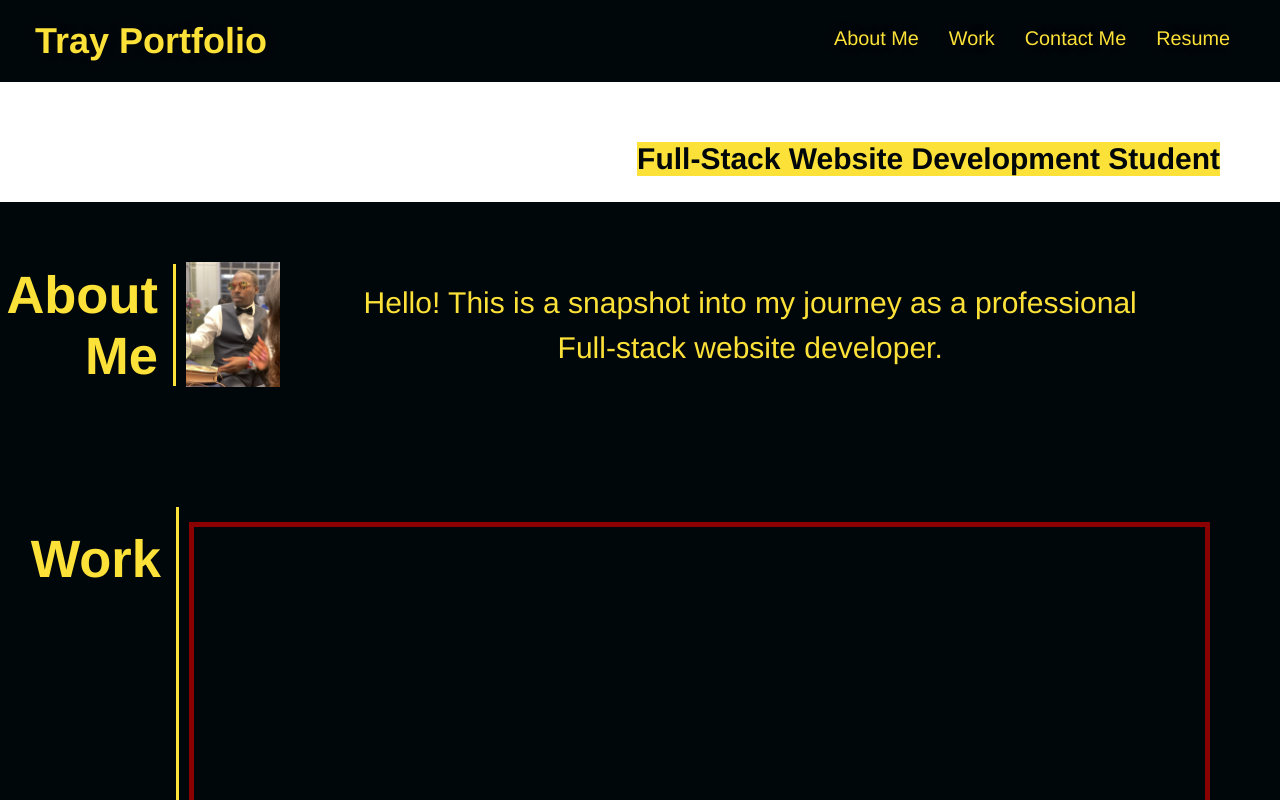
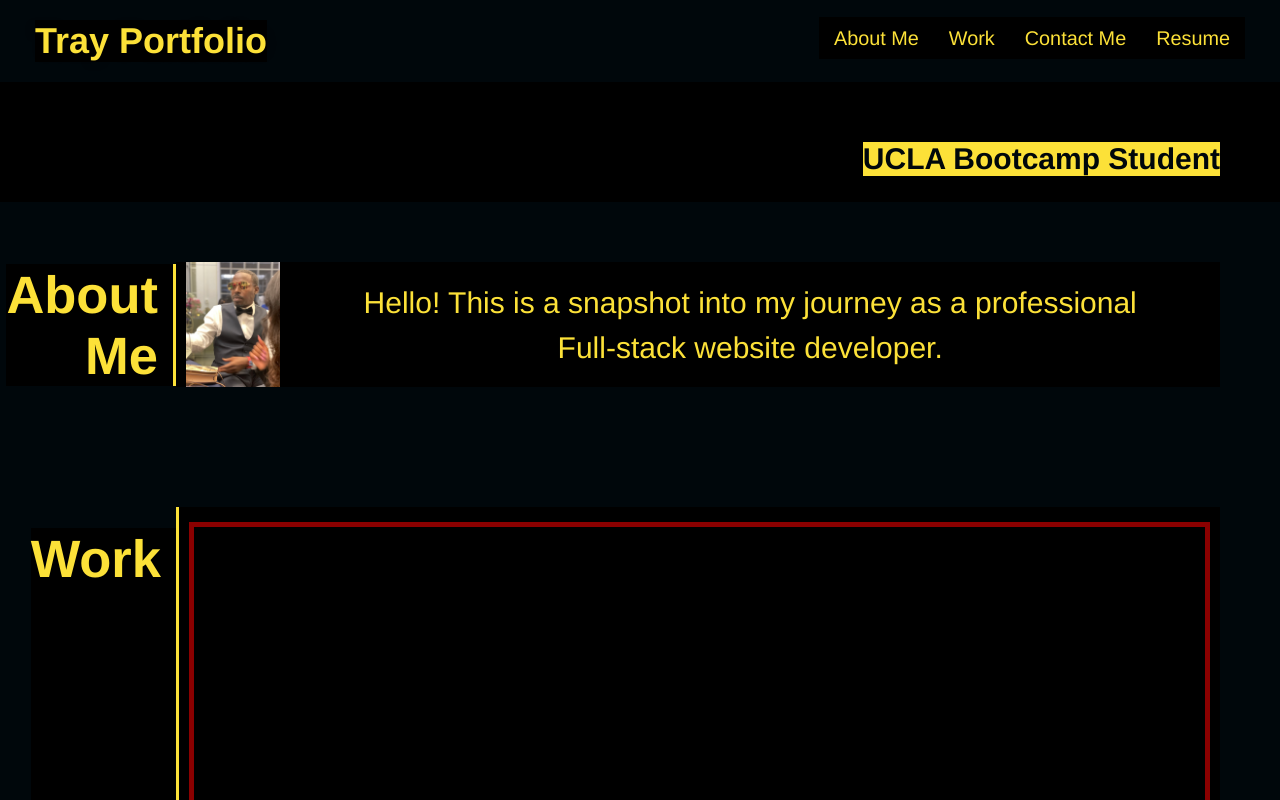
Before and after one commit to ilike3p/tri-angles, a plain HTML site: page index.html in a window 1280 px wide. Shown: the top 800 px of the page. Drawn offline with Linux system fonts and the light colour scheme.

Commit message:
update css

```diff
--- a/index.html
+++ b/index.html
@@ -36,7 +36,7 @@
 
     <!-- Start of Hero Section -->
     <section class="hero">
-        <h2>Full-Stack Website Development Student</h2>
+        <h2>UCLA Bootcamp Student</h2>
     </section>
     <!-- End of Hero Section -->
 
--- a/style.css
+++ b/style.css
@@ -1,5 +1,6 @@
 /* Start of Global Styling */
 * {
+    background-color: black;
     box-sizing: border-box;
     margin: 0;
     padding: 0;
```
